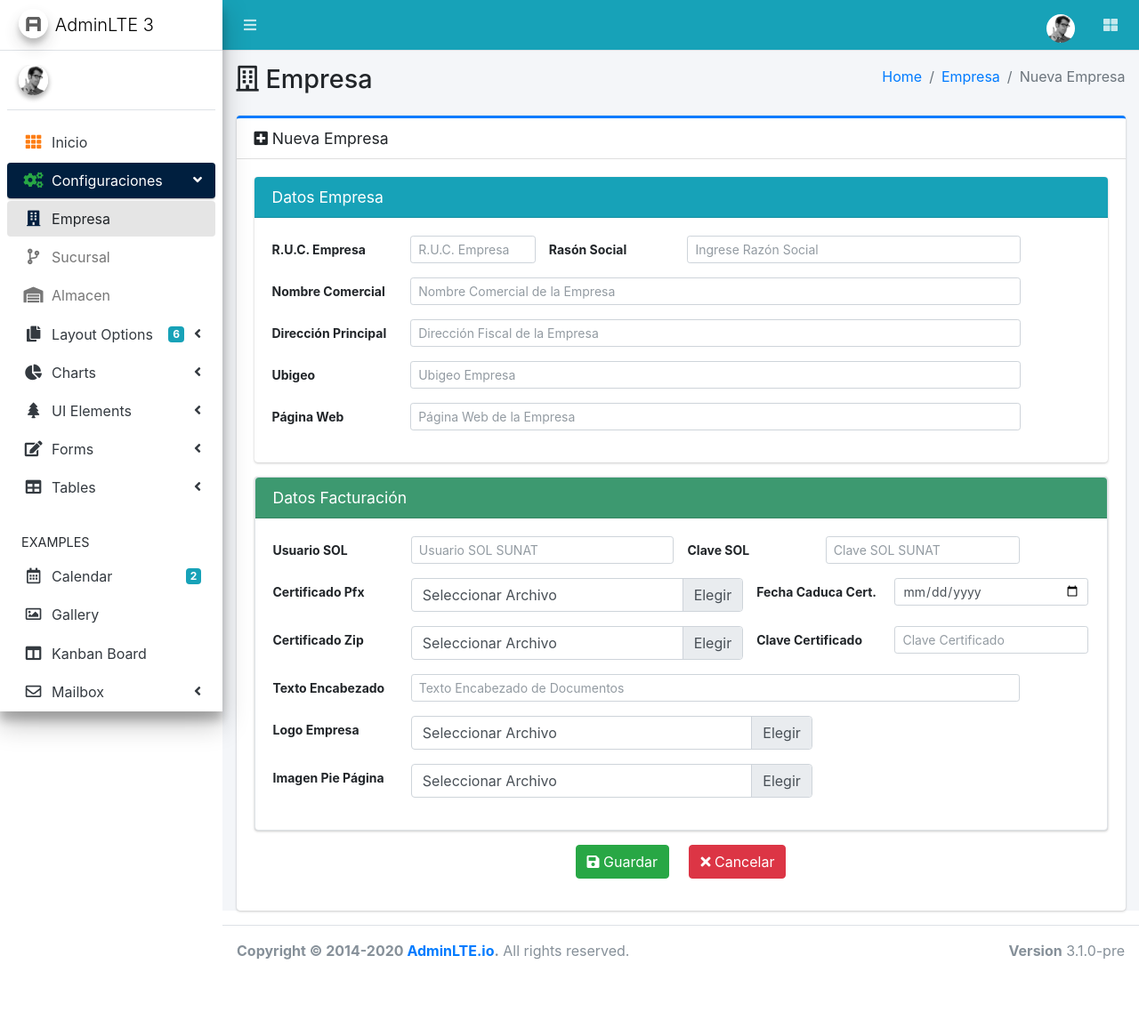
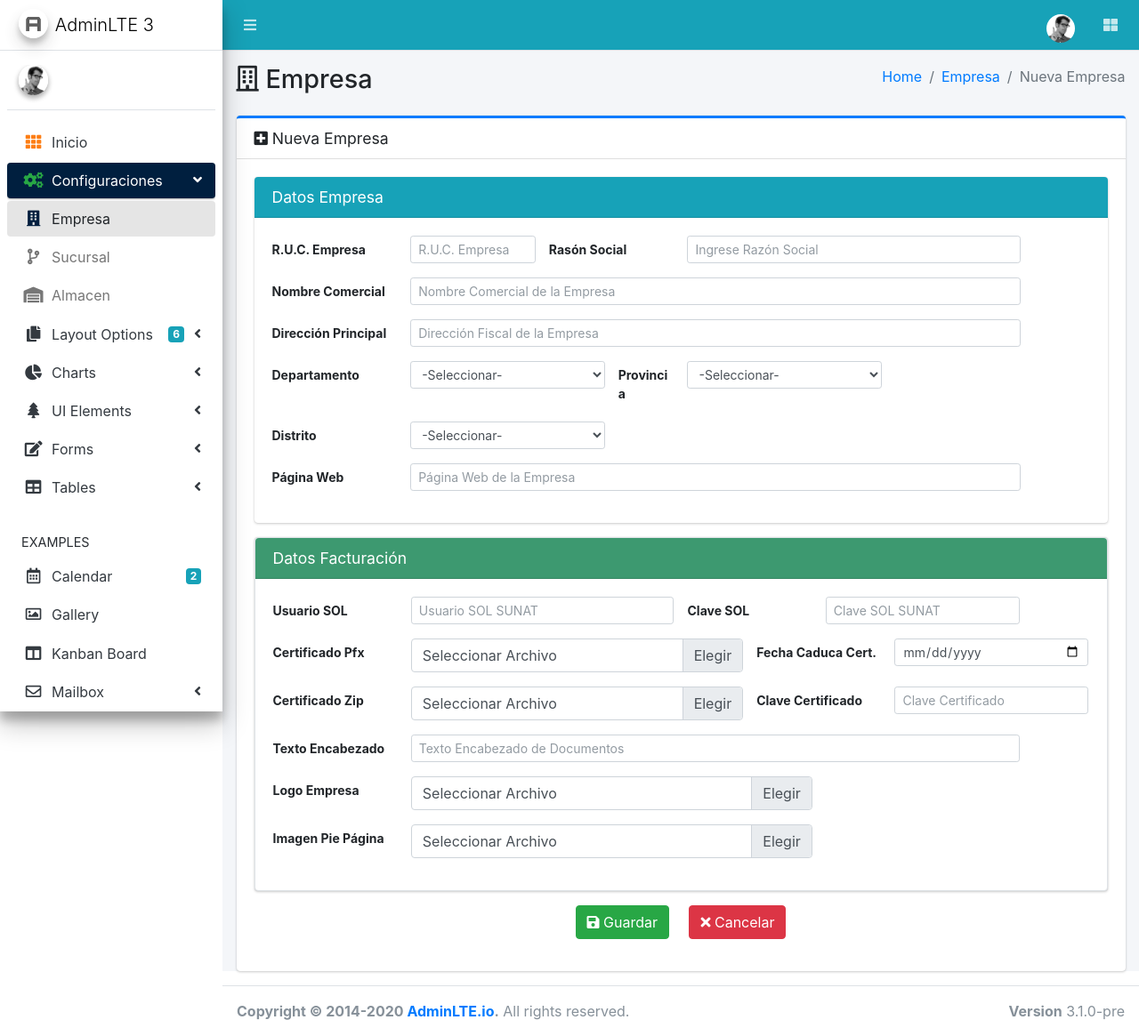
Before and after one commit to farojas85/sistema_ventas, a Django app: template emp/templates/emp/empresa/form.html in a window 1280 px wide. Shown: the whole page at 89% size. Before the commit the page ends 1079 px from the top, so only its background shows below. Run offline with Django 3.2, Linux system fonts and the light colour scheme; the template is opened without the code that fills it, so the values that code supplies are empty; some libraries are stand-ins or nearby versions.

Commit message:
Añadiendo Cambios en Empresa

```diff
--- a/emp/templates/emp/empresa/form.html
+++ b/emp/templates/emp/empresa/form.html
@@ -64,11 +64,33 @@
                                     </div>
                                 </div>
                                 <div class="form-group row">
-                                    <label class="col-form-label col-form-label-sm col-md-2">Ubigeo</label>
-                                    <div class="col-md-9">
+                                    <label class="col-form-label col-form-label-sm col-md-2">Departamento</label>
+                                    <div class="col-md-3">
+                                        <select id="id_departamento" name="departamento" class="form-control form-control-sm"
+                                            placeholder="Seleccionar" onchange="listarProvincias()">
+                                            <option value="">-Seleccionar-</option>
+                                        </select>
+                                    </div>
+                                     <label class="col-form-label col-form-label-sm col-md-1">Provincia</label>
+                                    <div class="col-md-3">
+                                        <select id="id_provincia" name="provincia" class="form-control form-control-sm"
+                                            placeholder="Seleccionar" onchange="listarDistritos()">
+                                            <option value="">-Seleccionar-</option>
+                                        </select>
+                                    </div>
+                                </div>
+                                <div class="form-group row">
+                                    <label class="col-form-label col-form-label-sm col-md-2">Distrito</label>
+                                    <div class="col-md-3">
+                                        <select id="id_ubigeo" name="ubigeo" class="form-control form-control-sm"
+                                            placeholder="Seleccionar">
+                                            <option value="">-Seleccionar-</option>
+                                        </select>
+                                    </div>
+                                    {% comment %} <div class="col-md-7">
                                         <input type="text" id="id_ubigeo" name="ubigeo" maxlength="191"
                                                 class="form-control form-control-sm" placeholder="Ubigeo Empresa">
-                                    </div>
+                                    </div> {% endcomment %}
                                 </div>
                                 <div class="form-group row">
                                     <label class="col-form-label col-form-label-sm col-md-2">P&aacute;gina Web</label>
@@ -183,4 +205,5 @@
 {% endblock %}
 
 {% block scripts %}
+<script src="/static/base/js/empresa.js"></script>
 {% endblock scripts %}
--- a/emp/templates/emp/empresa/inicio.html
+++ b/emp/templates/emp/empresa/inicio.html
@@ -89,4 +89,5 @@
 {% endblock %}
 
 {% block scripts %}
-{% endblock scripts %}
+<script src="/static/base/js/empresa.js"></script>
+{% endblock %}
--- a/emp/urls.py
+++ b/emp/urls.py
@@ -1,9 +1,13 @@
 from django.urls import path
-from .views import EmpresaView,EmpresaNew,SucursalView,SucursalNew,AlmacenView,AlmacenNew,PuntoVentaView,PuntoVentaNew
+from .views import DepartamentoList, ProvinciaList,DistritoList,EmpresaView,EmpresaNew,SucursalView,SucursalNew,AlmacenView,AlmacenNew,PuntoVentaView,PuntoVentaNew
 
 urlpatterns = [
+    path('departamento/list', DepartamentoList.as_view(), name='departamento_list'),
+    path('provincia/list_by_departamento',ProvinciaList.as_view(), name="provincia_list"),
+    path('distrito/list_by_provincia',DistritoList.as_view(), name="distrito_list"),
     path('empresa/',EmpresaView.as_view(),name='empresa-inicio'),
     path('empresa/new',EmpresaNew.as_view(),name='empresa-new'),
+    #path('empresa/departamento/lista')
     path('sucursal/',SucursalView.as_view(),name='sucursal-inicio'),
     path('sucursal/new',SucursalNew.as_view(),name='sucursal-new'),
     path('almacen/',AlmacenView.as_view(),name='almacen-inicio'),
--- /dev/null
+++ b/static/base/js/empresa.js
@@ -0,0 +1,48 @@
+$.ajax({
+    url:  '/departamento/list',
+    type:  'get',
+    dataType:  'json',
+    success: function  (data) {
+        $('#id_departamento').empty();
+        $('#id_departamento').append("<option value=''>-Seleccionar-</option>")
+        data.departamentos.forEach(depa => {
+            $('#id_departamento').append(`<option value=${depa.id}>${depa.nombre}</option>`)
+        });
+    }
+});
+
+function listarProvincias()
+{
+    departamento =$("#id_departamento").val()
+    $.ajax({
+        url:  '/provincia/list_by_departamento',
+        type:  'get',
+        dataType:  'json',
+        data:{ departamento : departamento},
+        success: function  (data) {
+            $('#id_provincia').empty();
+            $('#id_provincia').append("<option value=''>-Seleccionar-</option>")
+            data.provincias.forEach(prov => {
+                $('#id_provincia').append(`<option value=${prov.id}>${prov.nombre}</option>`)
+            });
+        }
+    });
+}
+
+function listarDistritos()
+{
+    provincia =$("#id_provincia").val()
+    $.ajax({
+        url:  '/distrito/list_by_provincia',
+        type:  'get',
+        dataType:  'json',
+        data:{ provincia : provincia},
+        success: function  (data) {
+            $('#id_ubigeo').empty();
+            $('#id_ubigeo').append("<option value=''>-Seleccionar-</option>")
+            data.distritos.forEach(distrito => {
+                $('#id_ubigeo').append(`<option value=${distrito.id}>${distrito.nombre}</option>`)
+            });
+        }
+    });
+}
--- a/templates/app/base.html
+++ b/templates/app/base.html
@@ -756,7 +756,6 @@
             </div>
             {% endblock %}
             <!-- /.content-header -->
-
             <!-- Main content -->
             <section class="content">
                 <div class="container-fluid">
@@ -911,7 +910,7 @@
     <!-- <script src="dist/js/demo.js"></script> -->
     <!-- AdminLTE dashboard demo (This is only for demo purposes) -->
     <!-- <script src="dist/js/pages/dashboard.js"></script> -->
-    {% block scripts %}{% endblock%}
+    {% block scripts %}{% endblock %}
 </body>
 
 </html>
```
Also changed, not shown: emp/models.py (+3 -14 lines), emp/views.py (+24 -2 lines), emp/migrations/0001_initial.py, emp/migrations/0002_auto_20201117_1641.py (deleted), emp/migrations/0003_auto_20201117_1646.py (deleted), emp/migrations/0004_auto_20201117_1647.py (deleted). Lines whose indentation alone changed are shown as unchanged.
